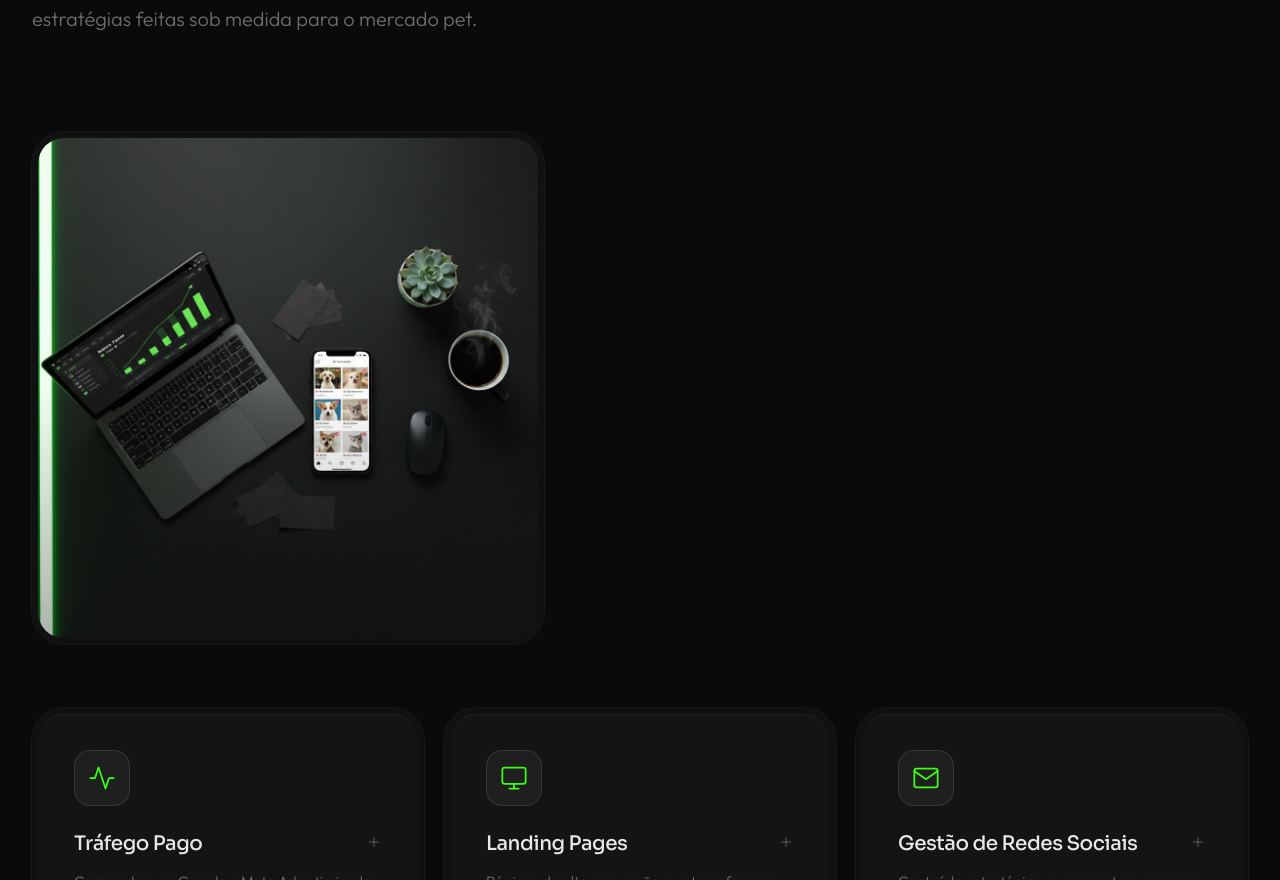
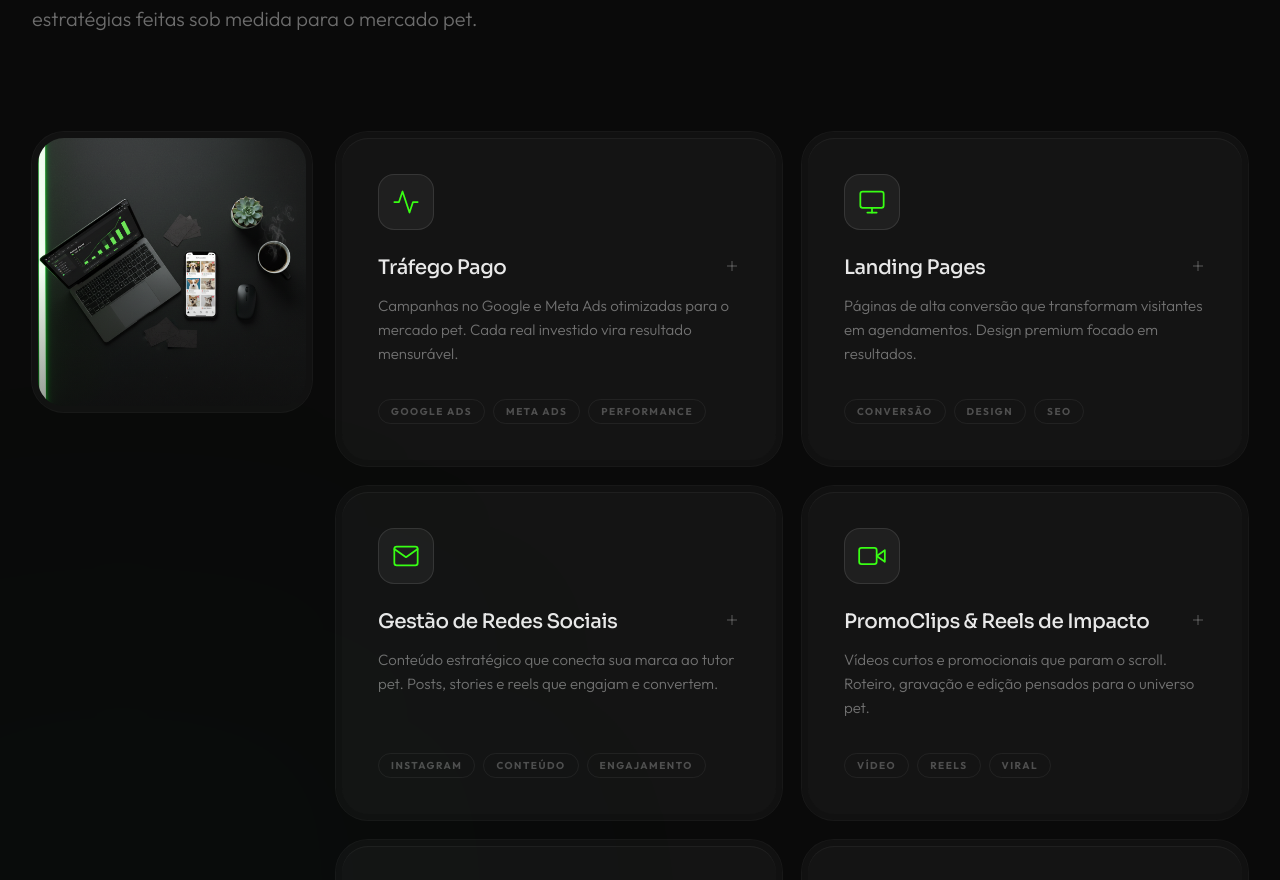
Before and after one commit to Plapada/petforce-lp, a Next.js app: page / in a window 1280 px wide. Shown: the part 2724-3604 px from the top of the page. Built offline with nearby package versions, Linux system fonts and the light colour scheme.

Commit message:
fix: restore sticky sidebar flatlay + mobile-safe layout
Desktop: sticky image sidebar (top-28) scrolls with cards as before.
Mobile: image shown above cards as normal block (no sticky).

Co-Authored-By: Claude Opus 4.6 (1M context) <noreply@anthropic.com>

```diff
--- a/src/components/Services.tsx
+++ b/src/components/Services.tsx
@@ -196,21 +196,21 @@ export default function Services() {
           </p>
         </motion.div>
 
-        {/* Flatlay showcase */}
+        {/* Mobile: flatlay image above cards */}
         <motion.div
-          className="mb-10 md:mb-16 max-w-sm md:max-w-lg"
+          className="lg:hidden mb-8 max-w-xs mx-auto"
           initial={{ opacity: 0, y: 30 }}
           whileInView={{ opacity: 1, y: 0 }}
-          viewport={{ once: true, margin: "-80px" }}
+          viewport={{ once: true, margin: "-60px" }}
           transition={{ type: "spring", stiffness: 80, damping: 20 }}
         >
-          <div className="bg-white/[0.03] ring-1 ring-white/[0.06] p-1 md:p-1.5 rounded-[1.5rem] md:rounded-[2rem]">
-            <div className="relative rounded-[calc(1.5rem-0.25rem)] md:rounded-[calc(2rem-0.375rem)] overflow-hidden">
+          <div className="bg-white/[0.03] ring-1 ring-white/[0.06] p-1 rounded-[1.5rem]">
+            <div className="relative rounded-[calc(1.5rem-0.25rem)] overflow-hidden">
               <Image
                 src="/services-flatlay.png"
                 alt="Marketing digital — ferramentas e estratégias para o mercado pet"
-                width={500}
-                height={500}
+                width={320}
+                height={320}
                 className="w-full h-auto aspect-square object-cover"
               />
               <div className="absolute inset-0 bg-gradient-to-t from-dark/30 via-transparent to-transparent" />
@@ -218,11 +218,36 @@ export default function Services() {
           </div>
         </motion.div>
 
-        {/* Services grid */}
-        <div className="grid grid-cols-1 md:grid-cols-2 lg:grid-cols-3 gap-4 md:gap-5">
-          {services.map((service, i) => (
-            <ServiceCard key={service.title} service={service} index={i} />
-          ))}
+        {/* Desktop: sticky sidebar + cards grid */}
+        <div className="grid grid-cols-1 lg:grid-cols-[280px_1fr] gap-6 items-start">
+          {/* Sticky sidebar image — desktop only */}
+          <motion.div
+            className="hidden lg:block sticky top-28"
+            initial={{ opacity: 0, x: -30 }}
+            whileInView={{ opacity: 1, x: 0 }}
+            viewport={{ once: true, margin: "-100px" }}
+            transition={{ type: "spring", stiffness: 80, damping: 20 }}
+          >
+            <div className="bg-white/[0.03] ring-1 ring-white/[0.06] p-1.5 rounded-[2rem]">
+              <div className="relative rounded-[calc(2rem-0.375rem)] overflow-hidden">
+                <Image
+                  src="/services-flatlay.png"
+                  alt="Marketing digital — ferramentas e estratégias para o mercado pet"
+                  width={280}
+                  height={280}
+                  className="w-full h-auto aspect-square object-cover"
+                />
+                <div className="absolute inset-0 bg-gradient-to-t from-dark/40 via-transparent to-transparent" />
+              </div>
+            </div>
+          </motion.div>
+
+          {/* Services grid */}
+          <div className="grid grid-cols-1 md:grid-cols-2 gap-4 md:gap-5">
+            {services.map((service, i) => (
+              <ServiceCard key={service.title} service={service} index={i} />
+            ))}
+          </div>
         </div>
       </div>
     </section>
```
